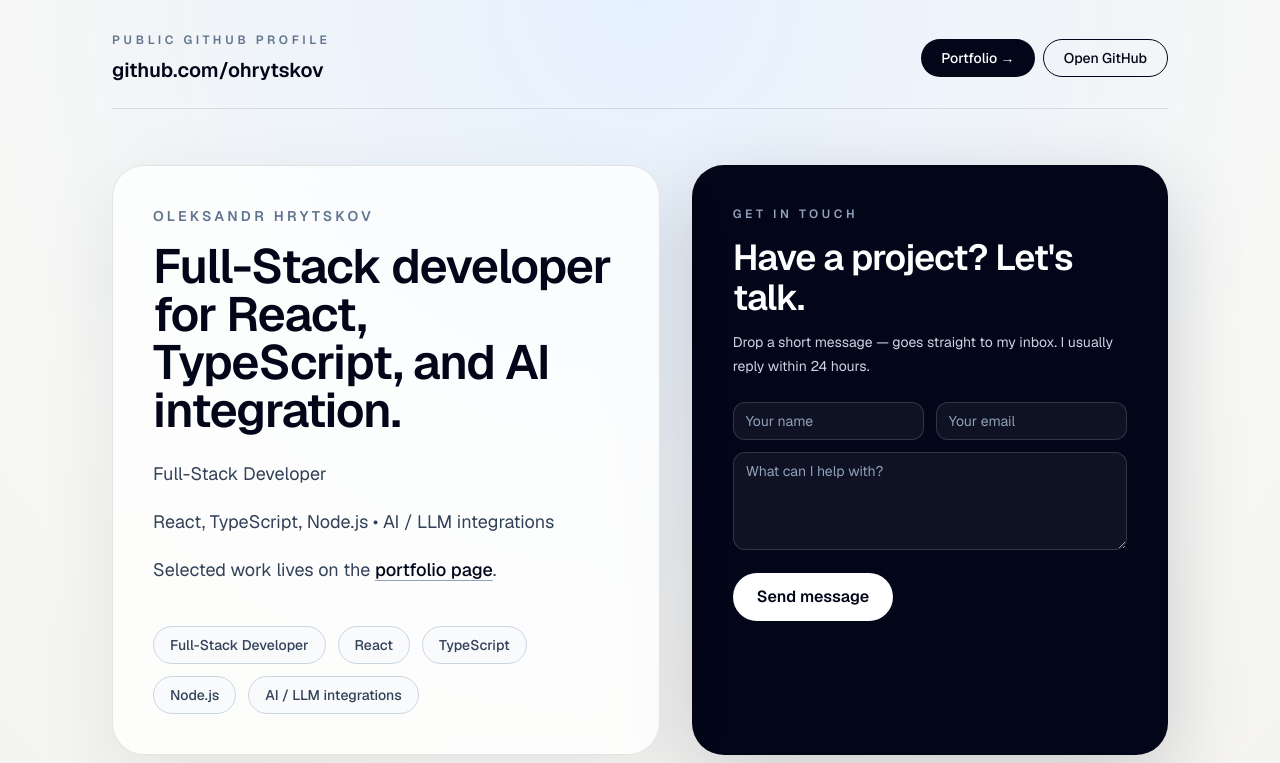
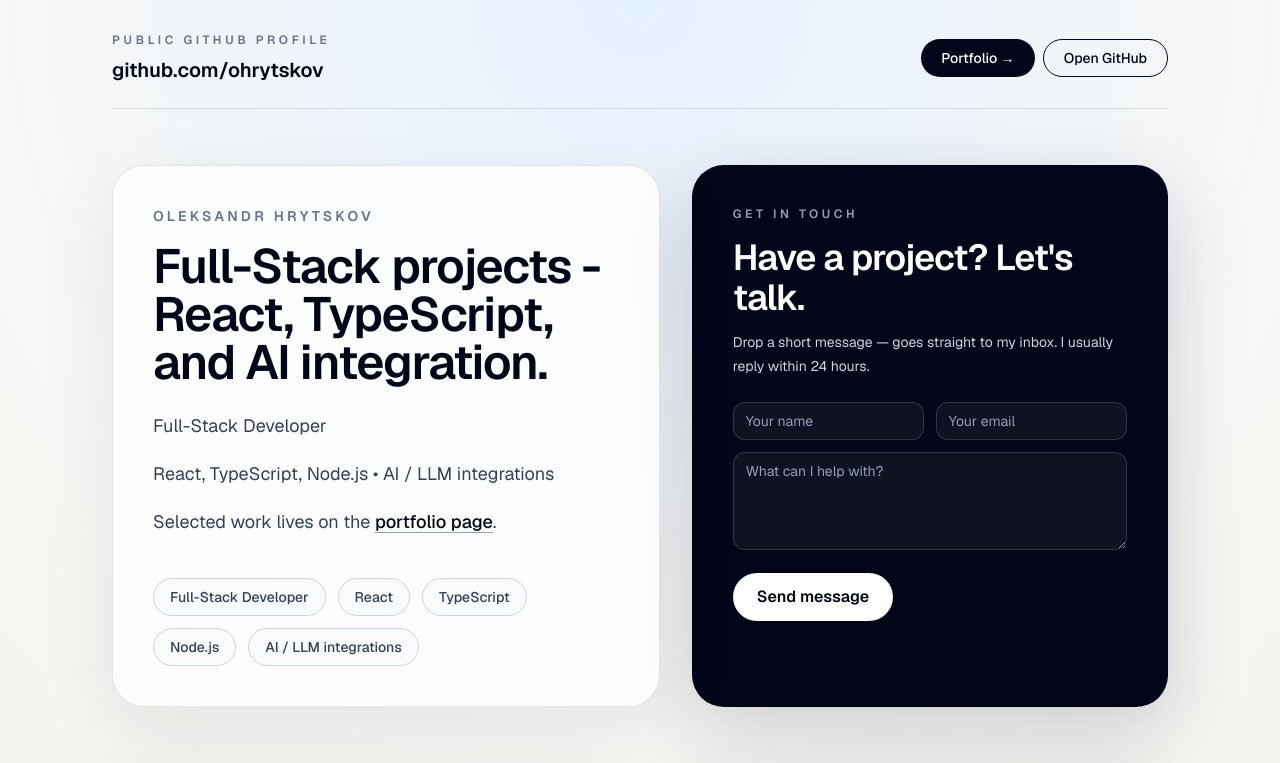
Before and after one commit to ohrytskov/ohrytskov.github.io, a Next.js app: page / in a window 1280 px wide. Shown: the top 763 px of the page. Built offline with nearby package versions, Linux system fonts and the light colour scheme; no server answers.

Commit message:
Home: update h2 title text - shift homepage headline focus to full-stack projects

```diff
--- a/src/app/page.tsx
+++ b/src/app/page.tsx
@@ -75,7 +75,7 @@ export default async function Home() {
                 Oleksandr Hrytskov
               </p>
               <h2 className="mt-4 max-w-3xl text-4xl font-semibold tracking-tight text-slate-950 sm:text-5xl">
-                Full-Stack developer for React, TypeScript, and AI integration.
+                Full-Stack projects - React, TypeScript, and AI integration.
               </h2>
               <div className="mt-6 space-y-4 text-lg leading-8 text-slate-700">
                 {bioLines.map((line) => (
```
